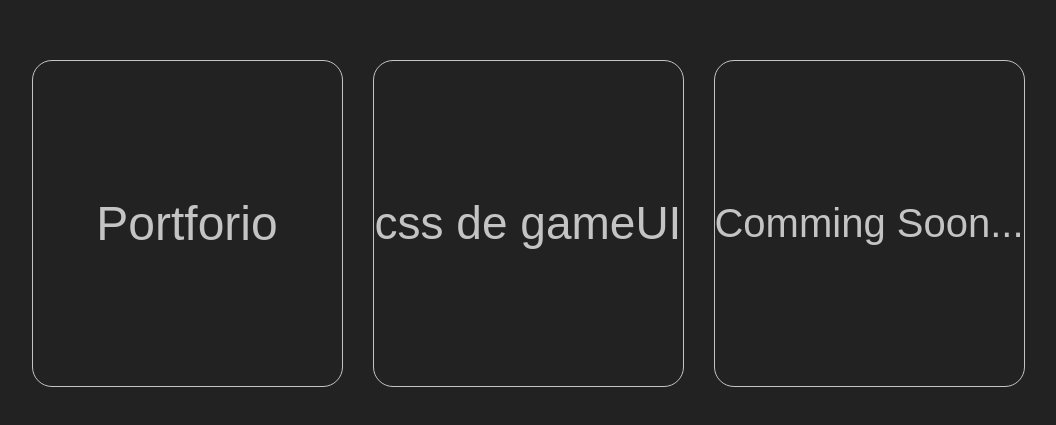
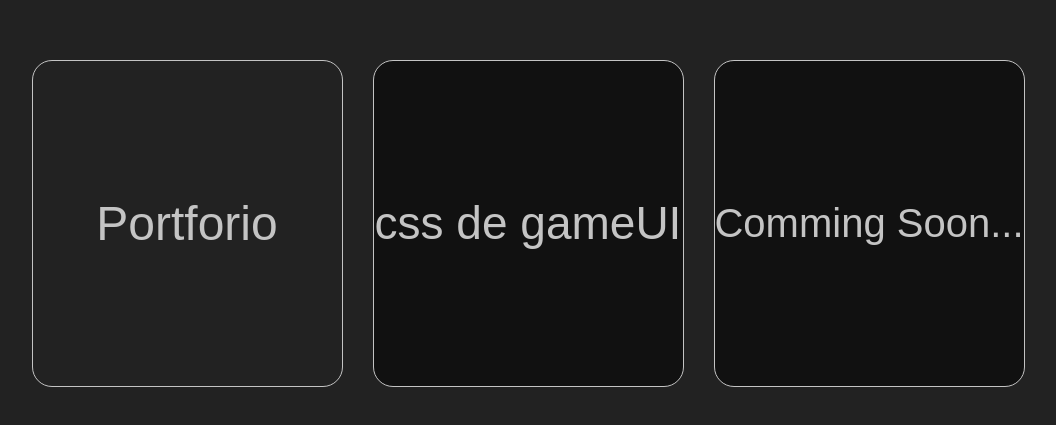
Before and after one commit to ryo-beppu/ryo-beppu.github.io, a React app: page / in a window 1280 px wide. Shown: the part 177-602 px from the top of the page, without its empty margins (97-1153 px from the left). Built offline with nearby package versions, Linux system fonts and the light colour scheme.

Commit message:
onClickの処理を追加

```diff
--- a/src/components/Top/button.tsx
+++ b/src/components/Top/button.tsx
@@ -34,39 +34,57 @@ const ButtonWrapper = styled.button<{ order: number }>`
   appearance: none;
   opacity: 0;
   animation: ${fadeIn} 1s linear ${(props) => (`${props.order}`)}s forwards, ${move} 1s linear ${(props) => (`${props.order}`)}s forwards;
+  z-index:3;
 `;
 
 const StyledText = styled.p<{ fontSize: number }>`
   color:#C4C4C4;
+  z-index:2;
   font-size: ${(props) => (`${props.fontSize}px`)};
 `;
 
-const StyledSvg = styled.svg`
+const StyledSvg = styled.svg<{isEnabled: boolean}>`
   position: absolute;
   width:311px;
   height:327px;
-  fill-opacity:0;
-  &:hover{
-    fill-opacity:0.4;
-    fill: #3E3D3D;
+  z-index:1;
+  fill-opacity: ${(props) => (props.isEnabled ? 0 : 0.5)};
+  fill: #000000;
+
+  ${ButtonWrapper}:hover & {
+    fill-opacity: 1;
+    fill:  #3E3D3D;
   }
 `;
 
 interface Props {
+  isEnabled: boolean;
   text: string;
   fonSize:number;
   order: number;
+  url: string;
 }
 
-export const Button: React.FC<Props> = ({ text, fonSize, order }) => (
-  <ButtonWrapper order={(order + 1) * 0.5} onClick={() => console.log('aaa')}>
+export const Button: React.FC<Props> = ({
+  isEnabled, text, fonSize, order, url,
+}) => {
+  const onClick = () => {
+    if (isEnabled) {
+      window.location.href = `https://ryo-beppu.github.io/ + ${url}`;
+    }
+  };
+
+  return (
+    <ButtonWrapper
+      order={(order + 1) * 0.5}
+      onClick={onClick}
+    >
       <StyledText fontSize={fonSize}>
         {text}
       </StyledText>
-    <StyledSvg viewBox="0 0 311 327" xmlns="http://www.w3.org/2000/svg">
+      <StyledSvg viewBox="0 0 311 327" xmlns="http://www.w3.org/2000/svg" isEnabled={isEnabled}>
         <rect x="0.5" y="0.5" width="310" height="326" rx="19.5" stroke="#C4C4C4" />
       </StyledSvg>
-
     </ButtonWrapper>
-
   );
+};
--- a/src/components/Top/index.tsx
+++ b/src/components/Top/index.tsx
@@ -8,19 +8,21 @@ type CurrentTab =
   | 'commingSoon';
 
 const items: {
+  isEnabled: boolean;
   label: string;
   tabId: CurrentTab;
   chapter: string;
   fontSize: number;
+  url: string;
 }[] = [
   {
-    label: 'Portforio', tabId: 'portforio', chapter: '', fontSize: 48,
+    isEnabled: true, label: 'Portforio', tabId: 'portforio', chapter: '', fontSize: 48, url: 'ryo226.portfolio/',
   },
   {
-    label: 'css de gameUI', tabId: 'gameUI', chapter: '', fontSize: 46,
+    isEnabled: false, label: 'css de gameUI', tabId: 'gameUI', chapter: '', fontSize: 46, url: '',
   },
   {
-    label: 'Comming Soon...', tabId: 'commingSoon', chapter: '', fontSize: 40,
+    isEnabled: false, label: 'Comming Soon...', tabId: 'commingSoon', chapter: '', fontSize: 40, url: '',
   },
 ];
 
@@ -42,7 +44,14 @@ export const Top: React.FC = () => (
   <TopContentWrapper>
     <ButtonWrapper>
       {items.map((item, index) => (
-        <Button key={index.toString()} text={item.label} fonSize={item.fontSize} order={index} />
+        <Button
+          key={index.toString()}
+          isEnabled={item.isEnabled}
+          text={item.label}
+          fonSize={item.fontSize}
+          order={index}
+          url={item.url}
+        />
       ))}
     </ButtonWrapper>
   </TopContentWrapper>
```
Lines whose indentation alone changed are shown as unchanged.
